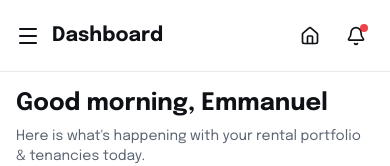
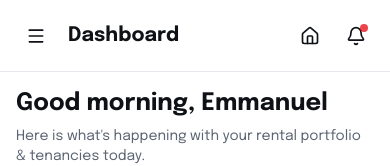
Before and after one commit to Urugo-software/Urugo-Frontend, a Next.js app: page /landlord in a window 390 px wide. Shown: the top 166 px of the page. Built offline with nearby package versions, Linux system fonts and the light colour scheme.

Commit message:
improve mobile nav toggle accessibility

```diff
--- a/components/dashboard/home-seeker/mobile-nav/mobile-nav-wrapper.tsx
+++ b/components/dashboard/home-seeker/mobile-nav/mobile-nav-wrapper.tsx
@@ -1,6 +1,7 @@
 "use client";
+
+import { Menu } from "lucide-react";
 import { useUiStore } from "@/store/ui.store";
-import { Menu } from "lucide-react";
 
 function MobileNavWrapper() {
   const mobileSidebarOpen = useUiStore((state) => state.mobileSidebarOpen);
@@ -9,13 +10,15 @@ function MobileNavWrapper() {
   );
 
   return (
-    <div className="md:hidden flex flex-col items-end">
+    <div className="md:hidden">
       {!mobileSidebarOpen && (
         <button
-          aria-label="open mobile navigation"
+          type="button"
+          aria-label="Open mobile navigation"
           onClick={() => setMobileSidebarOpen(true)}
+          className="flex size-10 cursor-pointer items-center justify-center text-ink transition-colors hover:bg-surface"
         >
-          <Menu />
+          <Menu aria-hidden="true" className="size-5" />
         </button>
       )}
     </div>
```
